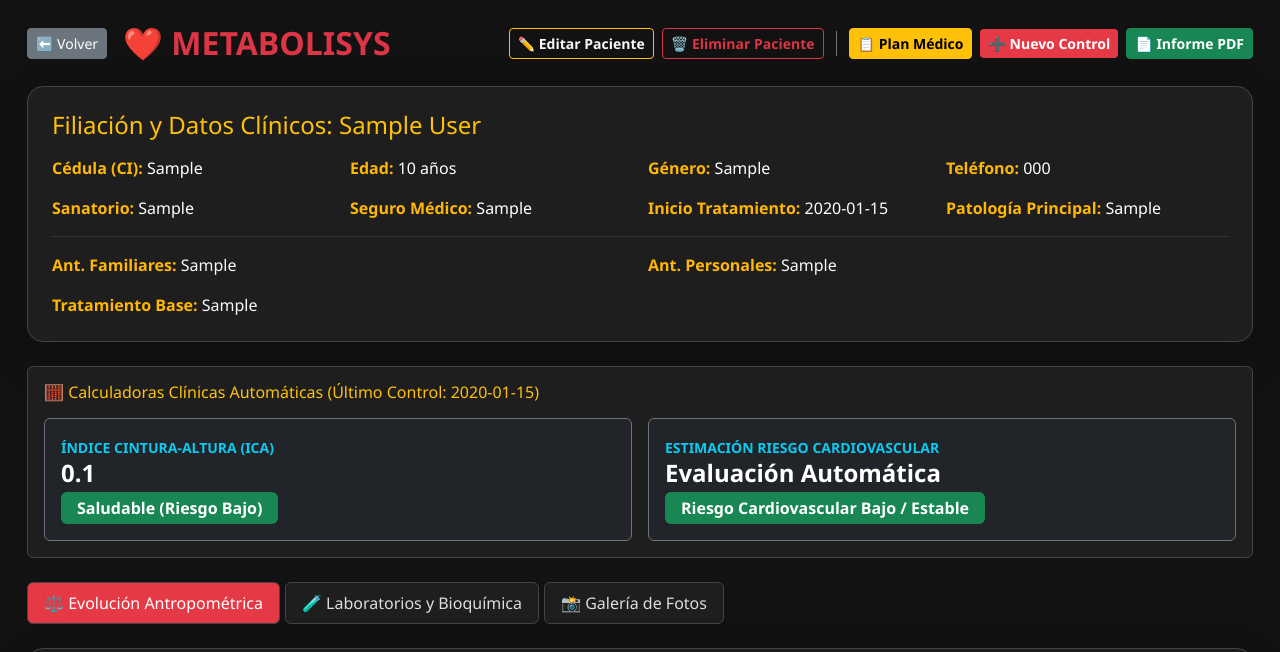
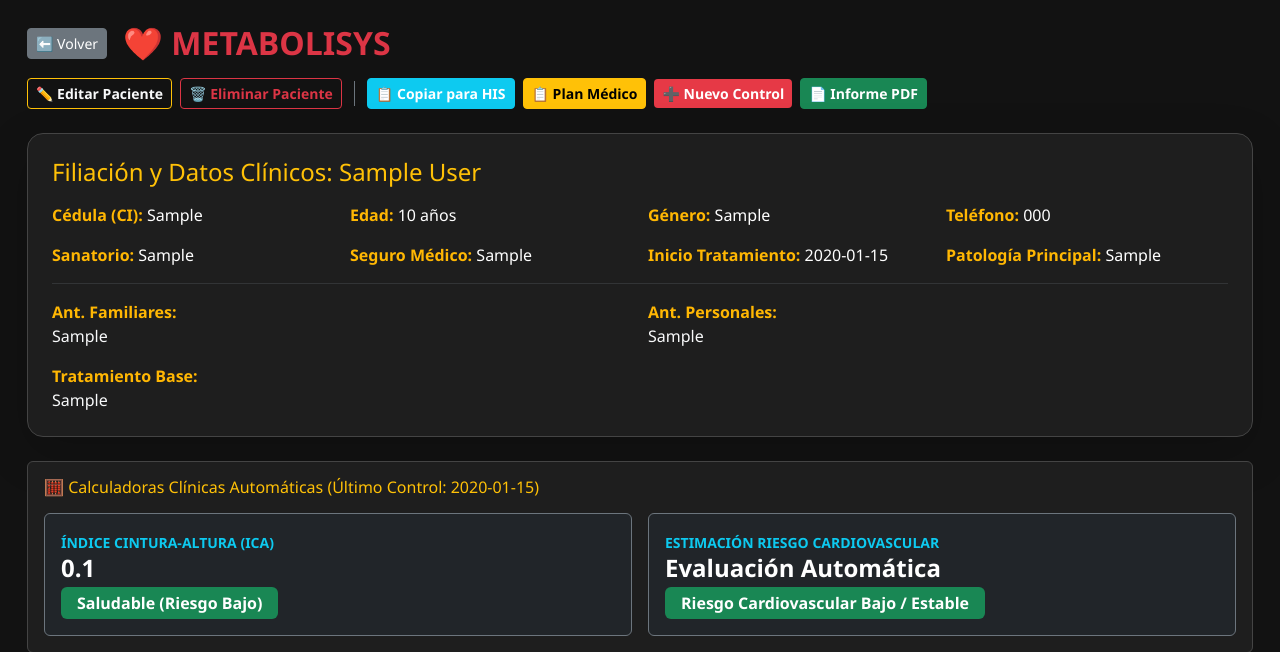
Before and after one commit to patriciafranco-web/Metabolysis1.0-Prueba, a Flask app: page /patient/1 in a window 1280 px wide. Shown: the top 652 px of the page. Run offline with Flask 3, Linux system fonts and the light colour scheme; the visitor is signed in with stand-in values (Sample User, id 1); tables that the repository leaves empty hold one stand-in row (values such as "Sample post"); grey boxes marked "Sample" are stand-in pictures.

Commit message:
Update patient_detail.html

```diff
--- a/templates/patient_detail.html
+++ b/templates/patient_detail.html
@@ -34,6 +34,10 @@
                 <button type="submit" class="btn btn-outline-danger btn-sm fw-bold">🗑️ Eliminar Paciente</button>
             </form>
             <div class="border-start border-secondary mx-1" style="height: 25px;"></div>
+
+            <!-- NUEVO BOTON: COPIAR PARA HIS -->
+            <button onclick="copiarParaHIS()" class="btn btn-info btn-sm fw-bold text-white">📋 Copiar para HIS</button>
+
             <!-- TUS BOTONES ANTERIORES -->
             <a href="{{ url_for('edit_treatment', patient_id=patient.id) }}" class="btn btn-warning btn-sm fw-bold">📋 Plan Médico</a>
             <a href="{{ url_for('new_record', patient_id=patient.id) }}" class="btn btn-primary btn-sm fw-bold">➕ Nuevo Control</a>
@@ -55,11 +59,12 @@
             <div class="col-md-3"><strong>Patología Principal:</strong> <span class="text-white">{{ patient.pathology_type or 'N/D' }}</span></div>
         </div>
 
+        <!-- AQUÍ SE APLICÓ EL FORMATO WHITE-SPACE: PRE-LINE -->
         <hr class="border-secondary my-3">
         <div class="row g-3 text-light">
-            <div class="col-md-6"><strong>Ant. Familiares:</strong> {{ patient.antecedentes_familiares or 'Ninguno' }}</div>
-            <div class="col-md-6"><strong>Ant. Personales:</strong> {{ patient.antecedentes_personales or 'Ninguno' }}</div>
-            <div class="col-md-6"><strong>Tratamiento Base:</strong> {{ patient.tratamiento_base or 'Ninguno' }}</div>
+            <div class="col-md-6" style="white-space: pre-line;"><strong>Ant. Familiares:</strong><br>{{ patient.antecedentes_familiares or 'Ninguno' }}</div>
+            <div class="col-md-6" style="white-space: pre-line;"><strong>Ant. Personales:</strong><br>{{ patient.antecedentes_personales or 'Ninguno' }}</div>
+            <div class="col-md-6" style="white-space: pre-line;"><strong>Tratamiento Base:</strong><br>{{ patient.tratamiento_base or 'Ninguno' }}</div>
             {% if patient.gender == 'Mujer' %}
             <div class="col-md-6 text-warning"><strong>Ginecológicos:</strong> Hijos: {{ patient.cant_hijos or '-' }} | Menarca: {{ patient.menarca or '-' }} | Reg: {{ patient.menstruacion_regular or '-' }} | Anticonceptivos: {{ patient.anticonceptivos or '-' }}</div>
             {% endif %}
@@ -294,5 +299,31 @@
     </div>
 </div>
 <script src="https://cdn.jsdelivr.net/npm/bootstrap@5.3.0/dist/js/bootstrap.bundle.min.js"></script>
+
+<!-- SCRIPT PARA BOTON COPIAR A HIS -->
+<script>
+function copiarParaHIS() {
+    // Recopilamos la información estructurada
+    const textoHIS = `
+PACIENTE: {{ patient.full_name }}
+CI: {{ patient.ci }}
+EDAD: {{ patient.age }} años
+-----------------------------------
+ANTECEDENTES PERSONALES / EVOLUCIÓN:
+{{ patient.antecedentes_personales or 'Ninguno' }}
+
+TRATAMIENTO Y PLAN:
+{{ patient.tratamiento_base or 'Ninguno' }}
+    `.trim();
+
+    // Función para copiar al portapapeles
+    navigator.clipboard.writeText(textoHIS).then(function() {
+        alert("✅ ¡Historial copiado exitosamente!\n\nYa puedes ir a la pantalla del HIS, hacer clic derecho y seleccionar 'Pegar' (o usar Ctrl+V).");
+    }).catch(function(err) {
+        alert("Hubo un error al copiar. Por favor, intenta de nuevo.");
+        console.error('Error al copiar: ', err);
+    });
+}
+</script>
 </body>
 </html>
```
